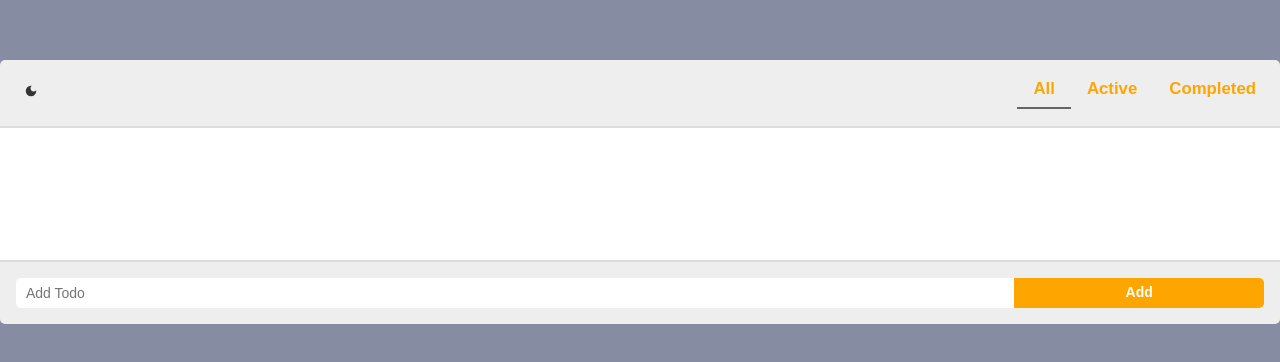
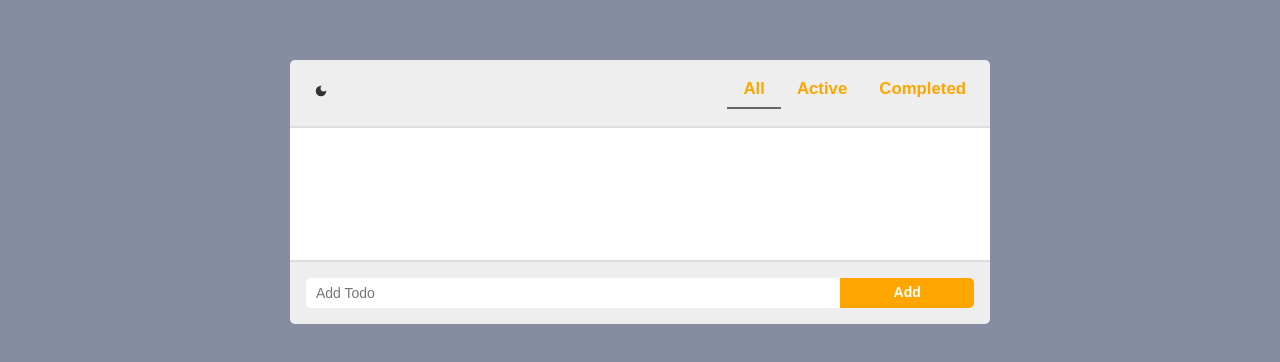
Before and after one commit to haruyam15/todo, a React (Create React App) app: page / in a window 1280 px wide. Shown: the part 208-570 px from the top of the page. Built offline with nearby package versions, Linux system fonts and the light colour scheme.

Commit message:
박스 최대크기 지정

```diff
--- a/src/index.css
+++ b/src/index.css
@@ -31,4 +31,4 @@ html.darkMode {
 html,body{width:100vw;height:100vh}
 body{background: #868da2;accent-color:var(--color-accent);display: flex;align-items: center;justify-content: center;}
 
-#root{width: 100%;height: 100%;display: flex;flex-direction:column;justify-content: center;}
+#root{width: 100%;max-width:700px;height: 100%;display: flex;flex-direction:column;justify-content: center;}
```
